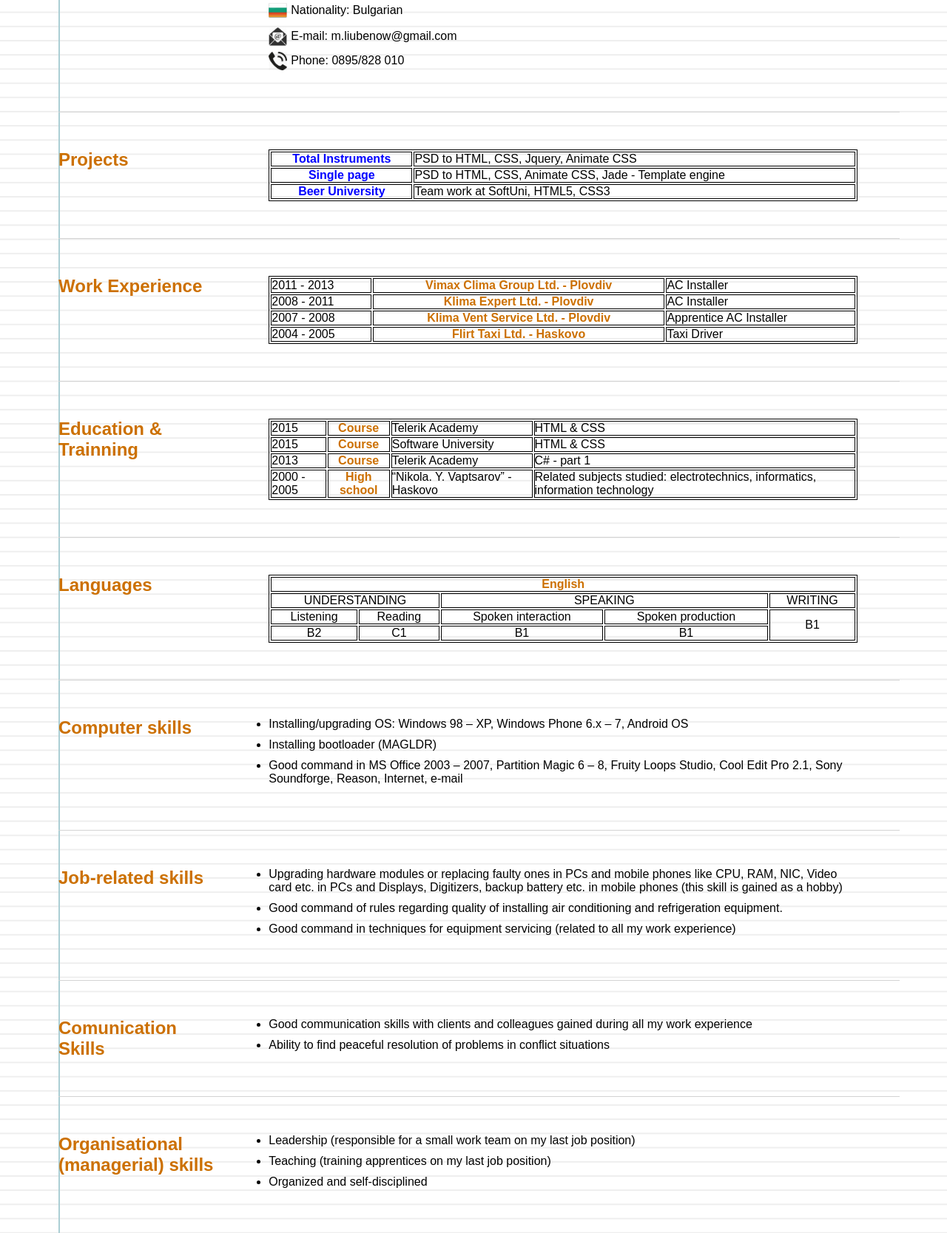
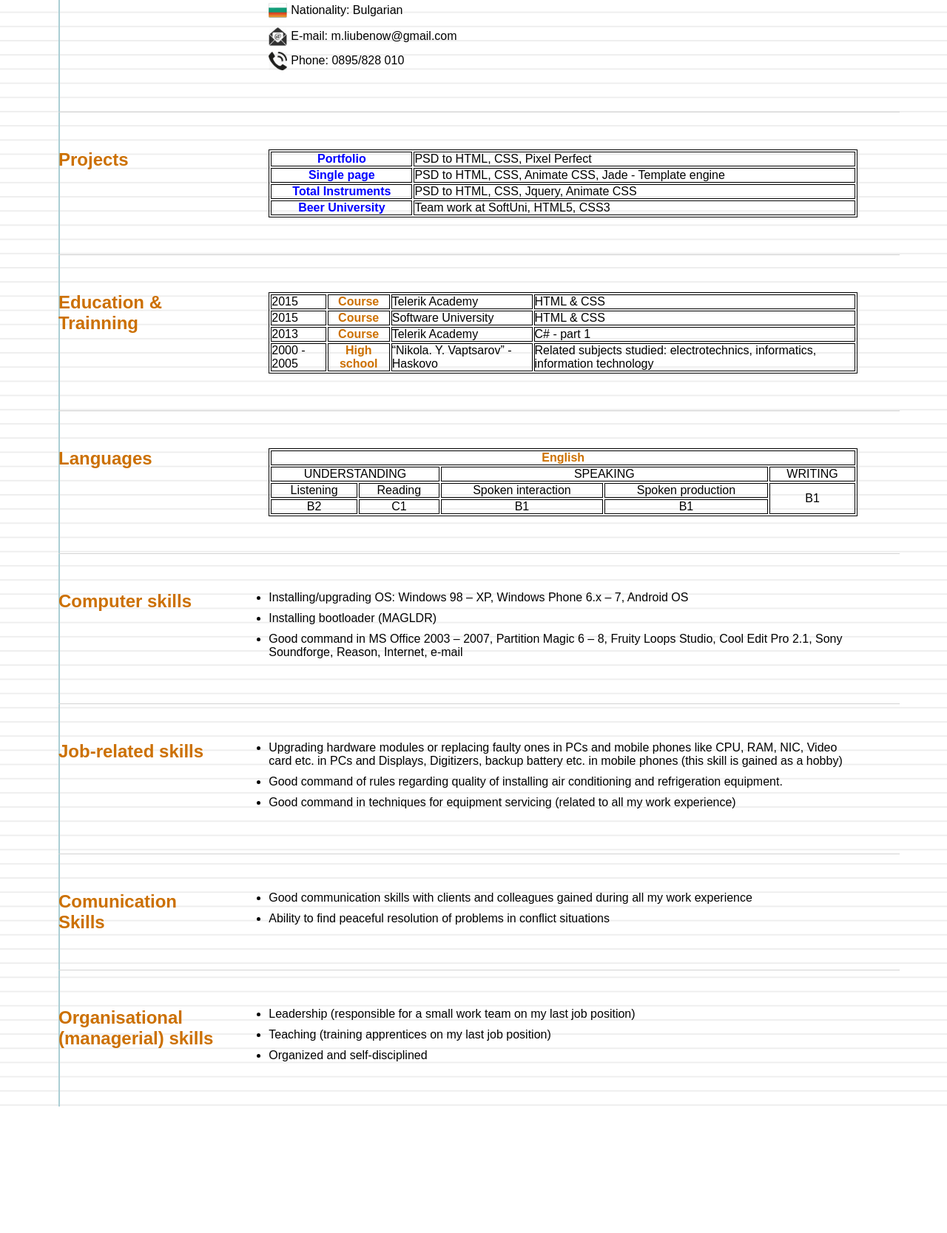
Before and after one commit to Miroslafcho/M.Lyubenov-Portfolio, a PHP site: page / in a window 1280 px wide. Shown: the part 253-1920 px from the top of the page at 74% size. After the commit the page ends 1749 px from the top, so only its background shows below. Run offline with PHP 8.4, Linux system fonts and the light colour scheme.

Commit message:
Adding "Portfolio" project to experience list.

```diff
--- a/Web-Page/index.jade
+++ b/Web-Page/index.jade
@@ -1,4 +1,3 @@
-doctype html
 html
 	head
 		meta(content="charset=UTF-8")
--- a/index.html
+++ b/index.html
@@ -39,12 +39,16 @@
 				<h2>Projects</h2>
 				<table>
 					<tr>
-						<th><a href="Total-Instruments/index.html" title="Total Instruments" target="_blank">Total Instruments</a></th>
-						<td>PSD to HTML, CSS, Jquery, Animate CSS</td>
+						<th><a href="Portfolio/index.html" title="Portfolio" target="_blank">Portfolio</a></th>
+						<td>PSD to HTML, CSS, Pixel Perfect</td>
 					</tr>
 					<tr>
 						<th><a href="Web-Page/index.html" title="Single page" target="_blank">Single page</a></th>
 						<td>PSD to HTML, CSS, Animate CSS, Jade - Template engine</td>
+					</tr>
+					<tr>
+						<th><a href="Total-Instruments/index.html" title="Total Instruments" target="_blank">Total Instruments</a></th>
+						<td>PSD to HTML, CSS, Jquery, Animate CSS</td>
 					</tr>
 					<tr>
 						<th><a href="http://www.nikisplace.cloudvps.bg" title="80% was my deal." target="_blank">Beer University</a></th>
@@ -53,7 +57,7 @@
 				</table>
 			</section>
 
-			<section>
+			<section class="work-experience">
 				<h2>Work Experience</h2>
 				<table>
 					<tr>
--- a/style/style.css
+++ b/style/style.css
@@ -148,6 +148,10 @@
 	border: 1px solid black;
 }
 
+.work-experience{
+	display: none;
+}
+
 tr>td, th{
 	border: 1px solid black;
 }
```
